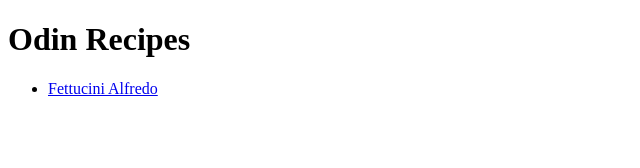
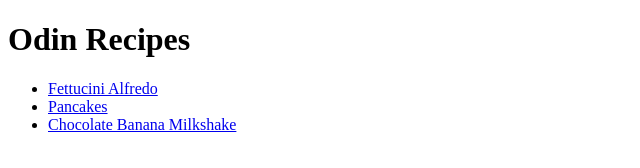
Before and after one commit to anukdias/odin-recipes, a plain HTML site: page index.html in a window 1280 px wide. Shown: the whole page, without its empty margins (0-640 px from the left). Drawn offline with Linux system fonts and the light colour scheme.

Commit message:
Linked the pancakes and milkshake pages to homepage

```diff
--- a/index.html
+++ b/index.html
@@ -9,6 +9,8 @@
     <h1>Odin Recipes</h1>
     <ul>
         <li> <a href="recipes/alfredo.html">Fettucini Alfredo</a> </li>
+        <li><a href="recipes/pancakes.html">Pancakes</a></li>
+        <li><a href="recipes/milkshake.html">Chocolate Banana Milkshake</a></li>
     </ul>
 </body>
 </html>
```
